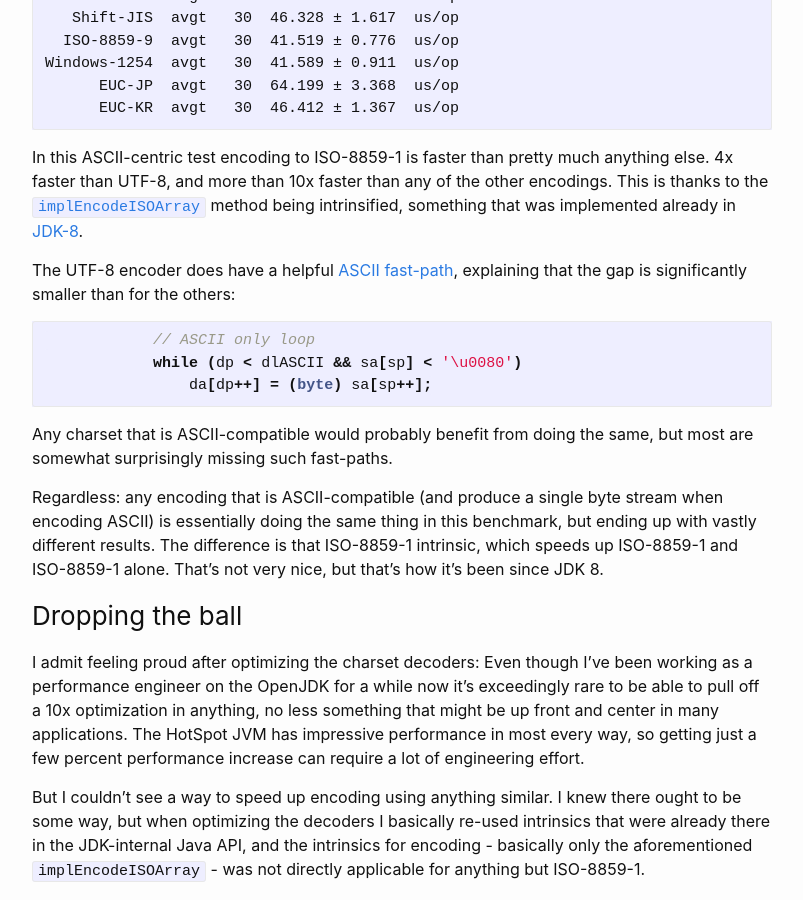
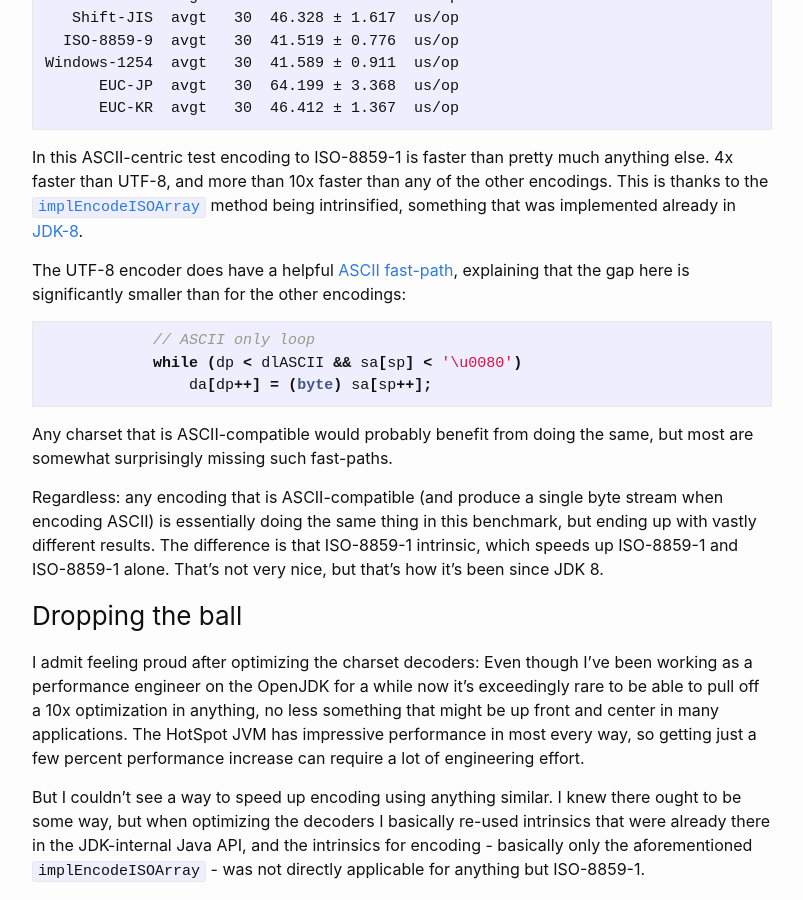
Before and after one commit to cl4es/cl4es.github.io, a Jekyll site: the page built from _posts/2021-10-17-Faster-Charset-Encoding.md, in a window 1280 px wide and 900 px high, scrolled down 1138 px. Shown: the whole window, without its empty margins (238-1041 px from the left). Built offline with Jekyll 4.4.1, drawn with Linux system fonts in a browser that asks for light colours; comment, search, counter and statistics services are not loaded.

Commit message:
minor edits

````diff
--- a/_posts/2021-10-17-Faster-Charset-Encoding.md
+++ b/_posts/2021-10-17-Faster-Charset-Encoding.md
@@ -42,7 +42,7 @@ Windows-1254  avgt   30  41.589 ± 0.911  us/op
 
 In this ASCII-centric test encoding to ISO-8859-1 is faster than pretty much anything else. 4x faster than UTF-8, and more than 10x faster than any of the other encodings. This is thanks to the [`implEncodeISOArray`](https://github.com/openjdk/jdk17u/blob/master/src/java.base/share/classes/sun/nio/cs/ISO_8859_1.java#L155) method being intrinsified, something that was implemented already in [JDK-8](https://bugs.openjdk.java.net/browse/JDK-6896617).
 
-The UTF-8 encoder does have a helpful [ASCII fast-path](https://github.com/openjdk/jdk17u/blob/master/src/java.base/share/classes/sun/nio/cs/UTF_8.java#L457), explaining that the gap is significantly smaller than for the others:
+The UTF-8 encoder does have a helpful [ASCII fast-path](https://github.com/openjdk/jdk17u/blob/master/src/java.base/share/classes/sun/nio/cs/UTF_8.java#L457), explaining that the gap here is significantly smaller than for the other encodings:
 
 ```java
             // ASCII only loop
````
